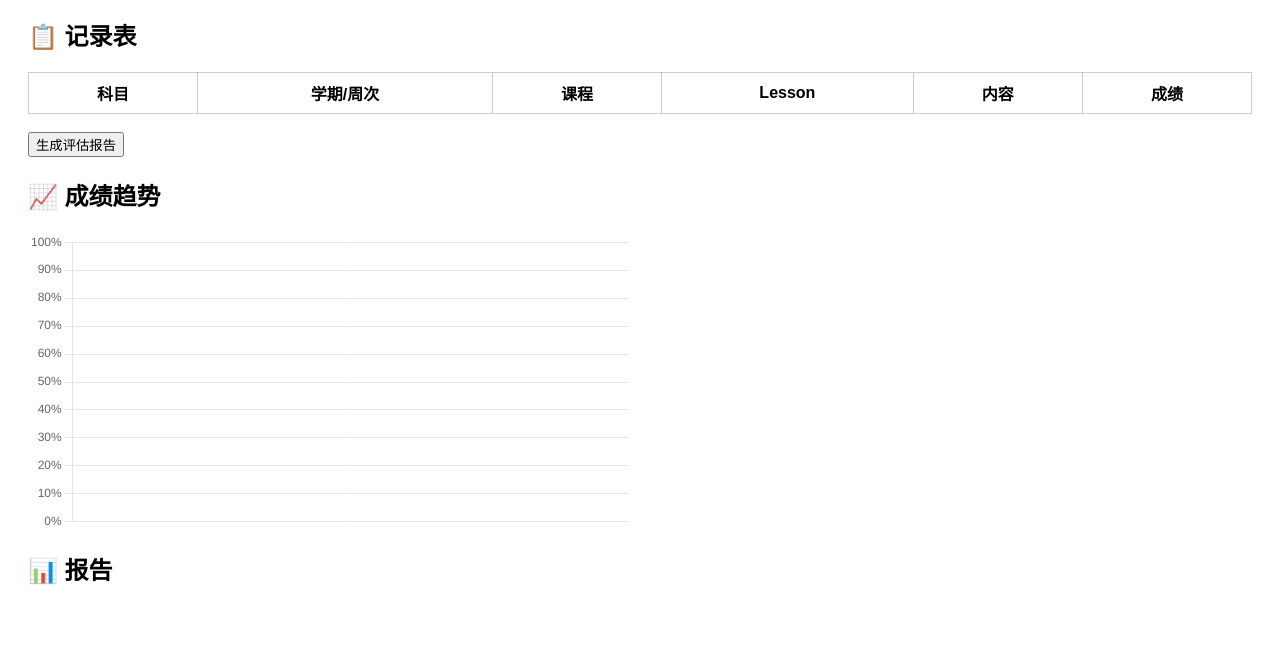
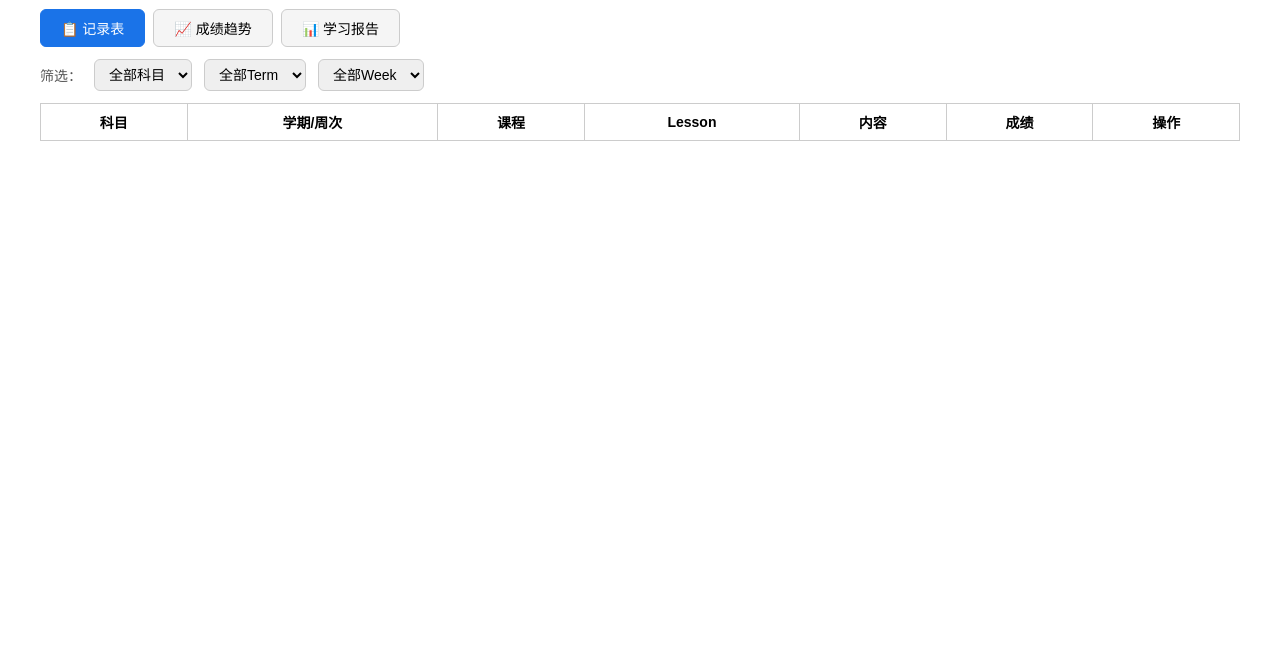
Before and after one commit to PLU706/Euka-tracker, a plain HTML site: page index.html in a window 1280 px wide. Shown: the part 141-800 px from the top of the page. Drawn offline with nearby package versions, Linux system fonts and the light colour scheme.

Commit message:
Update index.html

```diff
--- a/index.html
+++ b/index.html
@@ -5,49 +5,86 @@
   <title>学习记录分析工具</title>
   <script src="https://cdn.jsdelivr.net/npm/chart.js"></script>
   <style>
-    body { font-family: Arial; padding: 20px; }
+    body { font-family: Arial; padding: 20px; max-width: 1200px; margin: 0 auto; }
     table { border-collapse: collapse; width: 100%; }
-    td, th { border: 1px solid #ccc; padding: 8px; }
+    td, th { border: 1px solid #ccc; padding: 8px; font-size: 14px; }
     #loading { display:none; color:blue; }
-    #chartWrapper {
-      width: 600px;
-      max-width: 100%;
-    }
+    #chartWrapper { width: 600px; max-width: 100%; }
+
+    .tab-bar { display:flex; gap:8px; margin: 20px 0 12px; }
+    .tab-btn { padding: 8px 20px; border: 1px solid #ccc; border-radius: 6px; cursor:pointer; background:#f5f5f5; font-size:14px; }
+    .tab-btn.active { background:#1a73e8; color:white; border-color:#1a73e8; }
+
+    .filter-bar { display:flex; gap:12px; margin-bottom:12px; align-items:center; flex-wrap:wrap; }
+    .filter-bar select { padding:6px 10px; border:1px solid #ccc; border-radius:6px; font-size:14px; }
+    .filter-bar label { font-size:14px; color:#555; }
+
+    .report-section { margin-bottom:24px; padding:16px; border:1px solid #ddd; border-radius:8px; }
+    .report-section h3 { margin-top:0; }
+    .overall-box { padding:16px; background:#f9f9f9; border-radius:8px; margin-top:16px; }
   </style>
 </head>
 <body>
 
 <h1>📊 学习记录分析工具</h1>
 
-<input type="file" id="imageInput" />
-
+<input type="file" id="imageInput" accept="image/*" />
 <p id="loading">⏳ 正在识别中，请稍等...</p>
 
-<h2>📋 记录表</h2>
+<!-- 标签栏 -->
+<div class="tab-bar">
+  <button class="tab-btn active" onclick="showTab('records')">📋 记录表</button>
+  <button class="tab-btn" onclick="showTab('chart')">📈 成绩趋势</button>
+  <button class="tab-btn" onclick="showTab('report')">📊 学习报告</button>
+</div>
+
+<!-- 记录表 -->
+<div id="tab-records">
+  <div class="filter-bar">
+    <label>筛选：</label>
+    <select id="filterSubject" onchange="renderTable()"><option value="">全部科目</option></select>
+    <select id="filterTerm" onchange="renderTable()"><option value="">全部Term</option></select>
+    <select id="filterWeek" onchange="renderTable()"><option value="">全部Week</option></select>
+  </div>
   <table>
     <thead>
       <tr>
-      <th>科目</th>
-      <th>学期/周次</th>
-      <th>课程</th>
-      <th>Lesson</th>
-      <th>内容</th>
-      <th>成绩</th>
+        <th>科目</th><th>学期/周次</th><th>课程</th><th>Lesson</th><th>内容</th><th>成绩</th><th>操作</th>
       </tr>
     </thead>
     <tbody id="tableBody"></tbody>
   </table>
-
-<br>
-<button onclick="generateReport()">生成评估报告</button>
-
-<h2>📈 成绩趋势</h2>
-<div id="chartWrapper">
-  <canvas id="chart"></canvas>
 </div>
 
-<h2>📊 报告</h2>
+<!-- 图表 -->
+<div id="tab-chart" style="display:none">
+  <div class="filter-bar">
+    <label>按：</label>
+    <select id="chartGroupBy" onchange="drawChart()">
+      <option value="lesson">每节课</option>
+      <option value="week">每周平均</option>
+      <option value="term">每Term平均</option>
+    </select>
+    <select id="chartSubject" onchange="drawChart()"><option value="">全部科目</option></select>
+  </div>
+  <div id="chartWrapper"><canvas id="chart"></canvas></div>
+</div>
+
+<!-- 报告 -->
+<div id="tab-report" style="display:none">
+  <div class="filter-bar">
+    <label>报告层级：</label>
+    <select id="reportLevel">
+      <option value="week">Week 报告</option>
+      <option value="term">Term 报告</option>
+      <option value="year">Year 报告</option>
+    </select>
+    <select id="reportTerm" style="display:none"><option value="">选择Term</option></select>
+    <select id="reportWeek" style="display:none"><option value="">选择Week</option></select>
+    <button onclick="generateReport()" style="padding:6px 16px;background:#1a73e8;color:white;border:none;border-radius:6px;cursor:pointer;font-size:14px">生成报告</button>
+  </div>
   <div id="report"></div>
+</div>
 
 <script src="app.js"></script>
 </body>
```
Lines whose indentation alone changed are shown as unchanged.
